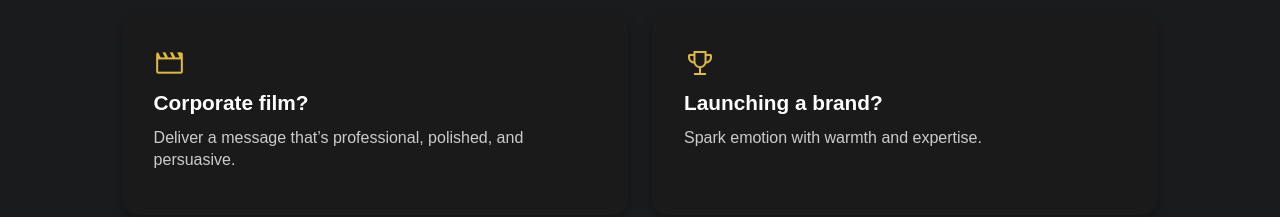
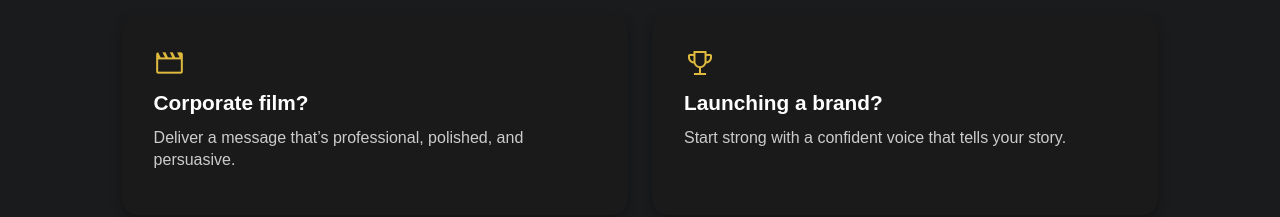
Before and after one commit to robjeybee/leo-cosh-voices, a React (Vite) app: page / in a window 1280 px wide. Shown: the part 1440-1657 px from the top of the page. Built offline with nearby package versions, Linux system fonts and the light colour scheme; a web font is replaced by a local one.

Commit message:
Updated copy in Services section and removed Facebook icon in Contact section

```diff
--- a/src/components/Contact.jsx
+++ b/src/components/Contact.jsx
@@ -1,6 +1,6 @@
 import React from "react";
 import "../styles/contact.css";
-import { FaFacebookF, FaLinkedinIn, FaInstagram } from "react-icons/fa";
+import { FaLinkedinIn, FaInstagram } from "react-icons/fa";
 
 export default function Contact() {
   return (
@@ -29,13 +29,6 @@ export default function Contact() {
         <h3 className="contact-connect-heading">Connect with me</h3>
         <div className="contact-socials">
           <a
-            href="https://www.facebook.com"
-            target="_blank"
-            rel="noopener noreferrer"
-          >
-            <FaFacebookF />
-          </a>
-          <a
             href="https://www.linkedin.com/in/leo-cosh-204993b7/"
             target="_blank"
             rel="noopener noreferrer"
--- a/src/components/Services.jsx
+++ b/src/components/Services.jsx
@@ -11,7 +11,7 @@ export default function Services() {
     },
     {
       title: "Launching a brand?",
-      description: "Spark emotion with warmth and expertise.",
+      description: "Start strong with a confident voice that tells your story.",
       icon: "emoji_events",
     },
     {
```
